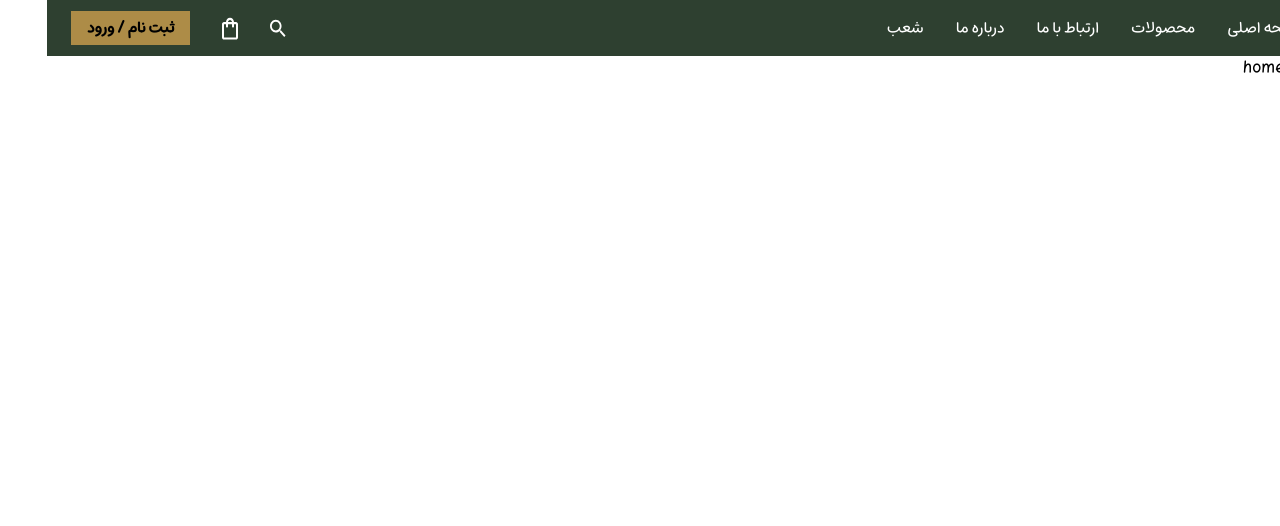
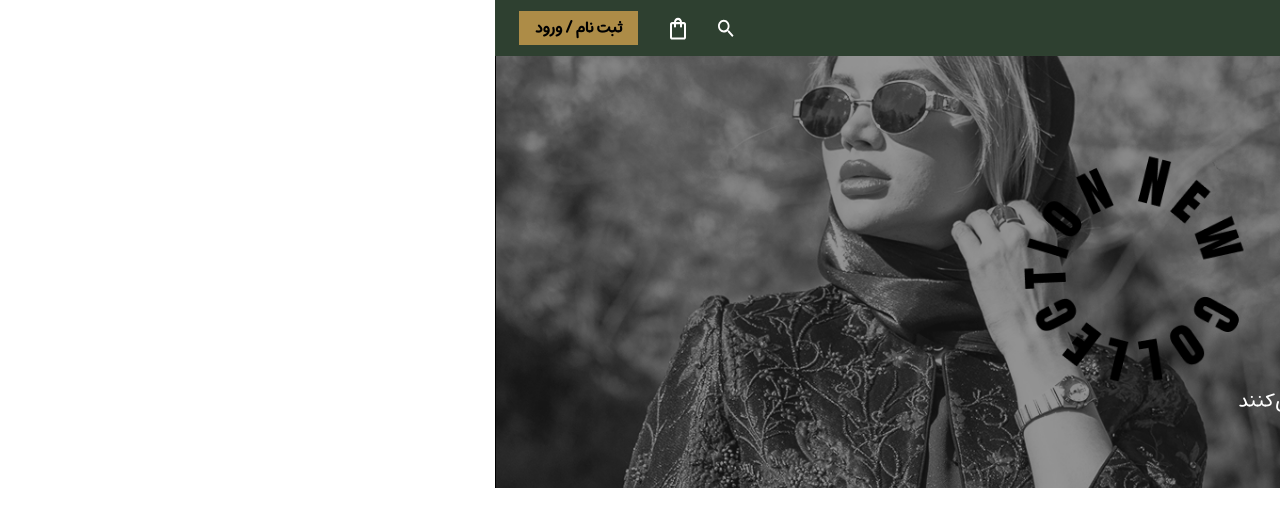
Before and after one commit to Niloofar-Palvaneh/landing_store, a Next.js app: page / in a window 1280 px wide. Shown: the top 526 px of the page. Built offline with nearby package versions, Linux system fonts and the light colour scheme.

Commit message:
add head base

```diff
--- /dev/null
+++ b/src/app/components/Head.tsx
@@ -0,0 +1,21 @@
+import Image from 'next/image'
+import React from 'react'
+import { DRESS_FOR_THE_POSITION_YOU_ARE_STANDING_IN, SPECIAL_COLLECTION_FOR_WOMEN_WHO_LIVE_UNIQUE, VIEW_PRODUCTS } from '../../../words'
+import PrimaryBTN from './PrimaryBTN'
+
+function Head() {
+    return (
+        <div className="relative bg-[url('/imgs/head1.png')] bg-no-repeat bg-cover bg-center ">
+            <div className="p-4 text-white pt-32 pr-24">
+                <h1 className="text-5xl text-shadow-lg/30 tracking-wide  w-[25rem] leading-relaxed">{DRESS_FOR_THE_POSITION_YOU_ARE_STANDING_IN}</h1>
+                <p className="mt-12 text-xl mb-8">{SPECIAL_COLLECTION_FOR_WOMEN_WHO_LIVE_UNIQUE}</p>
+                <PrimaryBTN title={VIEW_PRODUCTS} link="/"/>
+            </div>
+            <div className="absolute inset-0 flex items-center justify-center">
+                <Image src="/imgs/circle.png" alt="عکس" width={100} height={100} className='w-[15rem]' />
+            </div>
+        </div>
+    )
+}
+
+export default Head
--- a/src/app/components/Menu.tsx
+++ b/src/app/components/Menu.tsx
@@ -3,6 +3,7 @@ import React, { useState } from 'react'
 import { menuItems } from './../../../sharedData'
 import Image from 'next/image'
 import PrimaryBTN from './PrimaryBTN'
+import { REGISTER_LOGIN } from '../../../words'
 
 function Menu() {
     const [isShowMenu, setIsShowMenu] = useState(false)
@@ -24,7 +25,7 @@ function Menu() {
                     <Image className='w-4 cursor-pointer hidden md:inline' alt='جست و جو' src={"/icons/search.svg"} width={100} height={100} />
                     <Image className='w-4 cursor-pointer' alt='سبد خرید' src={"/icons/bag.svg"} width={100} height={100} />
                     <div className='hidden md:inline'>
-                        <PrimaryBTN title="ثبت نام / ورود" link="/" />
+                        <PrimaryBTN title={REGISTER_LOGIN} link="/" />
                     </div>
                 </div>
                 <Image onClick={isShowMenuHandler} className='w-6 cursor-pointer inline md:hidden' alt='منو همبرگری' src={"/icons/menu.svg"} width={100} height={100} />
--- a/src/app/page.tsx
+++ b/src/app/page.tsx
@@ -1,8 +1,10 @@
 import Image from "next/image";
+import Head from "./components/Head";
 
 export default function Home() {
   return (
     <>
+    <Head/>
       home page
     </>
   );
--- a/words.ts
+++ b/words.ts
@@ -5,6 +5,6 @@ export const ABOUT_US = "درباره ما"
 export const BRANCHES = "شعب"
 export const CREATE_YOUR_STYLE = "استایلتو بساز"
 export const REGISTER_LOGIN = "ثبت نام / ورود"
-// export const HOME_PAGE = ""
-// export const HOME_PAGE = ""
-// export const HOME_PAGE = ""
+export const DRESS_FOR_THE_POSITION_YOU_ARE_STANDING_IN = "لباسی برای جایگاهی که در آن ایستاده ای"
+export const SPECIAL_COLLECTION_FOR_WOMEN_WHO_LIVE_UNIQUE   = "کالکشنی خاص برای بانوانی که خاص بودن را زندگی می‌کنند"
+export const VIEW_PRODUCTS = "مشاهده محصولات"
```
Also changed, not shown: public/imgs/circle.png (added), public/imgs/head1.png (added).
